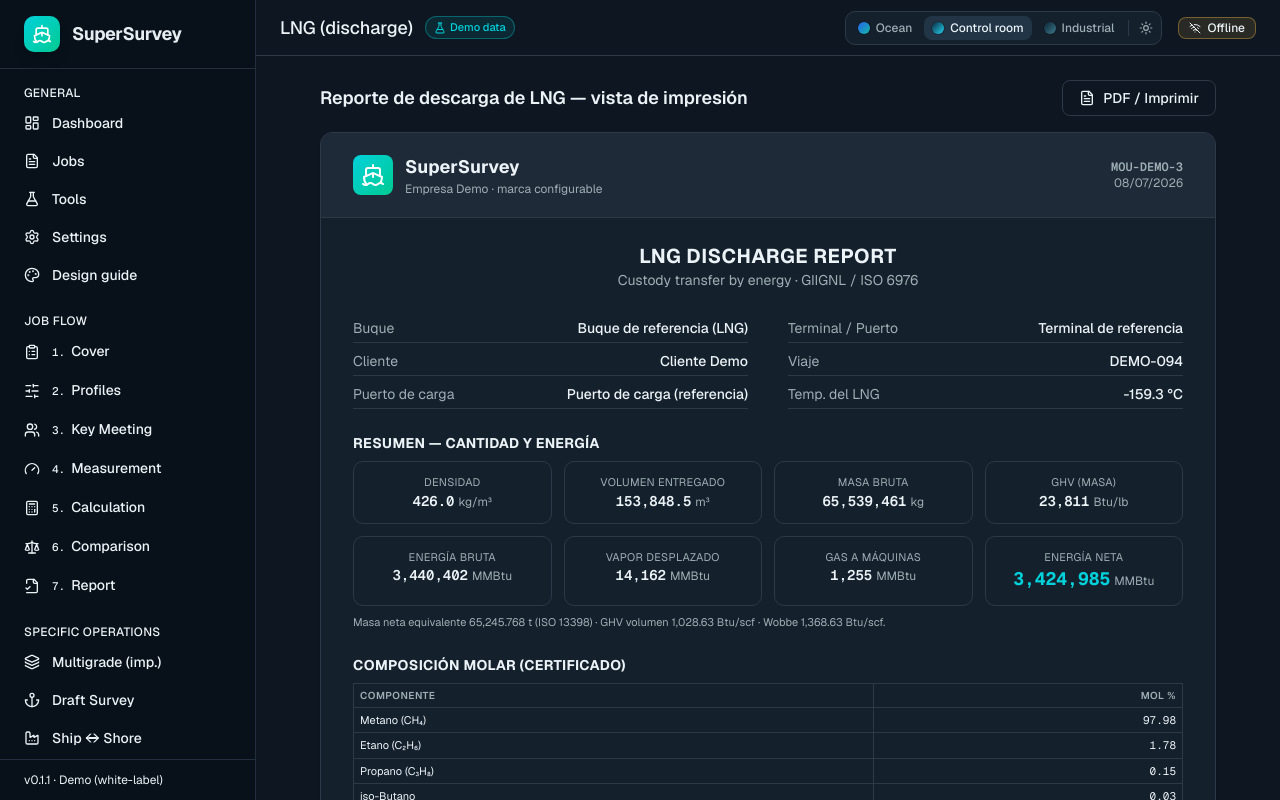
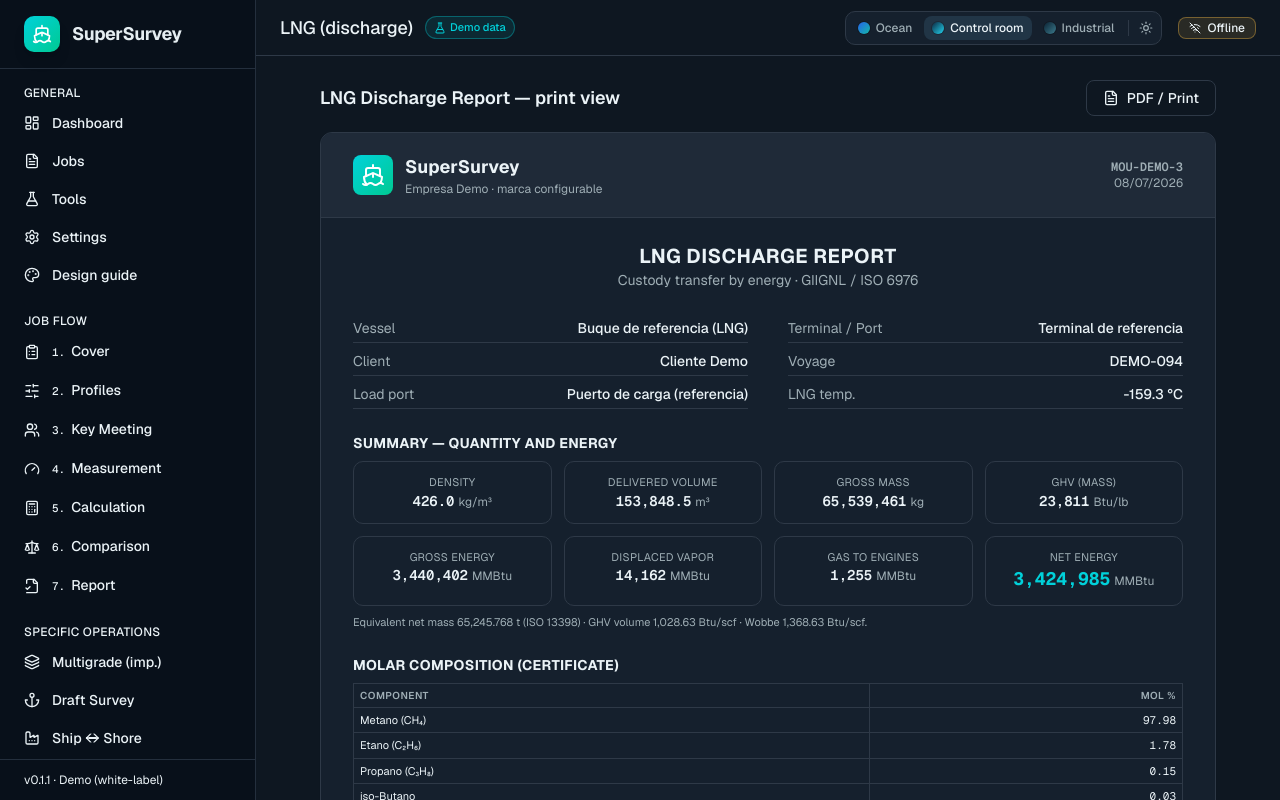
Before and after one commit to Adrian1993-hub/SUPER-SURVEY, a React (Vite) app in the folder ui/: page /trabajo/1/lng-descarga/reporte in a window 1280 px wide. Built offline with nearby package versions, Linux system fonts and the light colour scheme; no server answers.

Commit message:
i18n(reports): wire LngReport to reportsDict

```diff
--- a/ui/src/pages/LngReport.tsx
+++ b/ui/src/pages/LngReport.tsx
@@ -58,9 +58,9 @@ export function LngReport() {
         <div className="mx-auto max-w-4xl space-y-4 print:max-w-none print:space-y-0">
           {/* Acciones (no se imprimen) */}
           <div className="flex flex-wrap items-center justify-between gap-3 print:hidden">
-            <h2 className="text-lg font-semibold">Reporte de descarga de LNG — vista de impresión</h2>
+            <h2 className="text-lg font-semibold">{t('lngrep.printView')}</h2>
             <Button variant="outline" className="gap-2" onClick={() => window.print()}>
-              <FileText className="h-4 w-4" /> PDF / Imprimir
+              <FileText className="h-4 w-4" /> {t('report.pdfPrint')}
             </Button>
           </div>
 
@@ -69,43 +69,43 @@ export function LngReport() {
             <ReportBrandBar referencia={d.meta.referencia} fecha={d.meta.fecha} />
 
             <div className="space-y-6 px-8 py-6">
-              <ReportTitle title="LNG Discharge Report" subtitle="Custody transfer by energy · GIIGNL / ISO 6976" />
+              <ReportTitle title={t('lngrep.doc.title')} subtitle={t('lngrep.doc.subtitle')} />
 
               <div className="grid gap-x-10 gap-y-1 text-sm sm:grid-cols-2 print:grid-cols-2">
-                <Meta k="Buque" v={d.meta.buque} />
-                <Meta k="Terminal / Puerto" v={d.meta.terminal} />
-                <Meta k="Cliente" v={d.meta.cliente} />
-                <Meta k="Viaje" v={d.meta.voyage} />
-                <Meta k="Puerto de carga" v={d.meta.loadPort} />
-                <Meta k="Temp. del LNG" v={`${grp(ql.tempC, 1)} °C`} />
+                <Meta k={t('report.meta.vessel')} v={d.meta.buque} />
+                <Meta k={t('lngrep.meta.terminalPort')} v={d.meta.terminal} />
+                <Meta k={t('report.meta.client')} v={d.meta.cliente} />
+                <Meta k={t('lngrep.meta.voyage')} v={d.meta.voyage} />
+                <Meta k={t('lngrep.meta.loadPort')} v={d.meta.loadPort} />
+                <Meta k={t('lngrep.meta.lngTemp')} v={`${grp(ql.tempC, 1)} °C`} />
               </div>
 
               {/* Cifras clave */}
               <section className="print:break-inside-avoid">
-                <h3 className="mb-2 text-sm font-bold uppercase tracking-wide">Resumen — cantidad y energía</h3>
+                <h3 className="mb-2 text-sm font-bold uppercase tracking-wide">{t('lngrep.summary.title')}</h3>
                 <div className="grid grid-cols-2 gap-3 sm:grid-cols-4">
-                  <Fig k="Densidad" v={grp(ql.density, 1)} unit="kg/m³" />
-                  <Fig k="Volumen entregado" v={grp(q.volDelivered, 1)} unit="m³" />
-                  <Fig k="Masa bruta" v={grp(q.grossMass)} unit="kg" />
-                  <Fig k="GHV (masa)" v={grp(ql.ghvMass)} unit="Btu/lb" />
-                  <Fig k="Energía bruta" v={grp(q.grossEnergy)} unit="MMBtu" />
-                  <Fig k="Vapor desplazado" v={grp(q.vaporDisplaced)} unit="MMBtu" />
-                  <Fig k="Gas a máquinas" v={grp(q.machineGas)} unit="MMBtu" />
-                  <Fig k="Energía neta" v={grp(q.netEnergy)} unit="MMBtu" big />
+                  <Fig k={t('lngrep.fig.density')} v={grp(ql.density, 1)} unit="kg/m³" />
+                  <Fig k={t('lngrep.fig.volDelivered')} v={grp(q.volDelivered, 1)} unit="m³" />
+                  <Fig k={t('lngrep.fig.grossMass')} v={grp(q.grossMass)} unit="kg" />
+                  <Fig k={t('lngrep.fig.ghvMass')} v={grp(ql.ghvMass)} unit="Btu/lb" />
+                  <Fig k={t('lngrep.fig.grossEnergy')} v={grp(q.grossEnergy)} unit="MMBtu" />
+                  <Fig k={t('lngrep.fig.vaporDisplaced')} v={grp(q.vaporDisplaced)} unit="MMBtu" />
+                  <Fig k={t('lngrep.fig.machineGas')} v={grp(q.machineGas)} unit="MMBtu" />
+                  <Fig k={t('lngrep.fig.netEnergy')} v={grp(q.netEnergy)} unit="MMBtu" big />
                 </div>
                 <p className="mt-2 text-[11px] text-muted-foreground">
-                  Masa neta equivalente {grp(q.netMassEq, 3)} t (ISO 13398) · GHV volumen {grp(ql.ghvVolume, 2)} Btu/scf · Wobbe{' '}
+                  {t('lngrep.summary.netMassEq')} {grp(q.netMassEq, 3)} t (ISO 13398) · {t('lngrep.summary.ghvVolume')} {grp(ql.ghvVolume, 2)} Btu/scf · Wobbe{' '}
                   {grp(ql.wobbe, 2)} Btu/scf.
                 </p>
               </section>
 
               {/* Composición */}
               <section className="print:break-inside-avoid">
-                <h3 className="mb-2 text-sm font-bold uppercase tracking-wide">Composición molar (certificado)</h3>
+                <h3 className="mb-2 text-sm font-bold uppercase tracking-wide">{t('lngrep.composition.title')}</h3>
                 <table className="table-dense w-full border-collapse">
                   <thead>
                     <tr>
-                      <th className="cell-l th-caps">Componente</th>
+                      <th className="cell-l th-caps">{t('lngrep.composition.component')}</th>
                       <th className="th-caps">mol %</th>
                     </tr>
                   </thead>
@@ -117,7 +117,7 @@ export function LngReport() {
                       </tr>
                     ))}
                     <tr className="font-semibold">
-                      <td className="cell-l">Total</td>
+                      <td className="cell-l">{t('flowShared.totals')}</td>
                       <td>{grp(d.composition.reduce((a, c) => a + c.pct, 0), 2)}</td>
                     </tr>
                   </tbody>
@@ -126,13 +126,13 @@ export function LngReport() {
 
               {/* Cadena de cálculo */}
               <section className="print:break-inside-avoid text-sm">
-                <h3 className="mb-1 text-sm font-bold uppercase tracking-wide">Método (explicable)</h3>
+                <h3 className="mb-1 text-sm font-bold uppercase tracking-wide">{t('lngrep.method.title')}</h3>
                 <ol className="ml-4 list-decimal space-y-0.5 text-muted-foreground">
-                  <li>Densidad del líquido por Klosek–McKinley revisado (GIIGNL) desde composición y temperatura → {grp(ql.density, 1)} kg/m³.</li>
-                  <li>GHV (masa) = Σ(Hi·Xi·Mi)/Σ(Xi·Mi) (GPA 2172 / ISO 6976) → {grp(ql.ghvMass)} Btu/lb.</li>
-                  <li>Volumen entregado = O.C.T. {grp(q.volBefore, 3)} − C.C.T. {grp(q.volAfter, 3)} = {grp(q.volDelivered, 1)} m³.</li>
-                  <li>Masa = V × densidad → {grp(q.grossMass)} kg; Energía bruta = masa × GHV × 2.2046.</li>
-                  <li>Energía neta = bruta − vapor desplazado (Qr) − gas a máquinas (Qf) → {grp(q.netEnergy)} MMBtu.</li>
+                  <li>{t('lngrep.method.s1', { v: grp(ql.density, 1) })}</li>
+                  <li>{t('lngrep.method.s2', { v: grp(ql.ghvMass) })}</li>
+                  <li>{t('lngrep.method.s3', { a: grp(q.volBefore, 3), b: grp(q.volAfter, 3), c: grp(q.volDelivered, 1) })}</li>
+                  <li>{t('lngrep.method.s4', { v: grp(q.grossMass) })}</li>
+                  <li>{t('lngrep.method.s5', { v: grp(q.netEnergy) })}</li>
                 </ol>
               </section>
 
@@ -153,14 +153,13 @@ export function LngReport() {
 
               {/* Firmas */}
               <section className="grid grid-cols-3 gap-6 pt-4 text-sm print:break-inside-avoid">
-                <ReportSignature label="Vessel Representative" />
-                <ReportSignature label="Terminal Representative" />
-                <ReportSignature label="Surveyor" />
+                <ReportSignature label={t('report.sig.vesselRep')} />
+                <ReportSignature label={t('report.sig.terminalRep')} />
+                <ReportSignature label={t('report.sig.surveyor')} />
               </section>
 
               <footer className="border-t pt-3 text-center text-[10px] text-muted-foreground">
-                Calculado por SuperSurvey · motor de cálculo (GIIGNL CTH · ISO 6976){kver ? ` v${kver}` : ''} · custody de LNG por energía ·
-                documento de demostración con datos de referencia anonimizados.
+                {t('report.footer.calcBy')} (GIIGNL CTH · ISO 6976){kver ? ` v${kver}` : ''} · {t('lngrep.footer.custody')} · {t('lngrep.footer.demoRef')}
               </footer>
             </div>
           </article>
```
